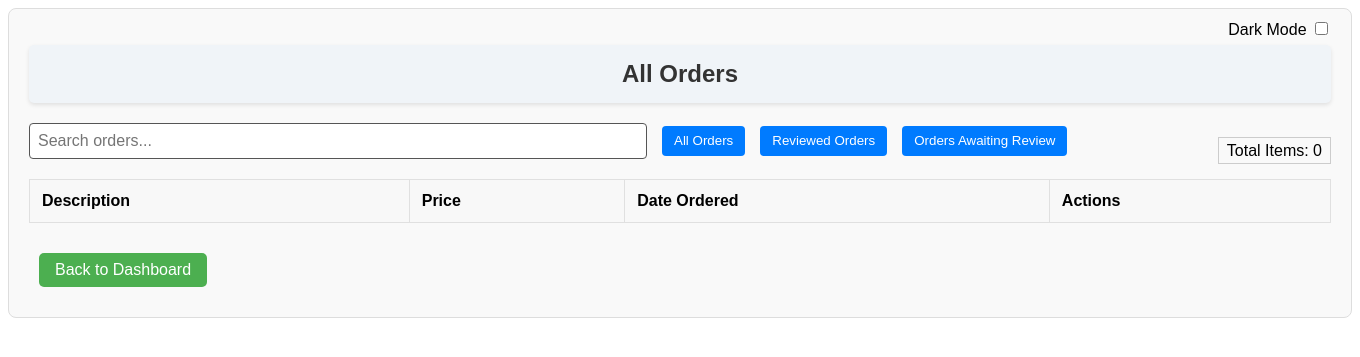
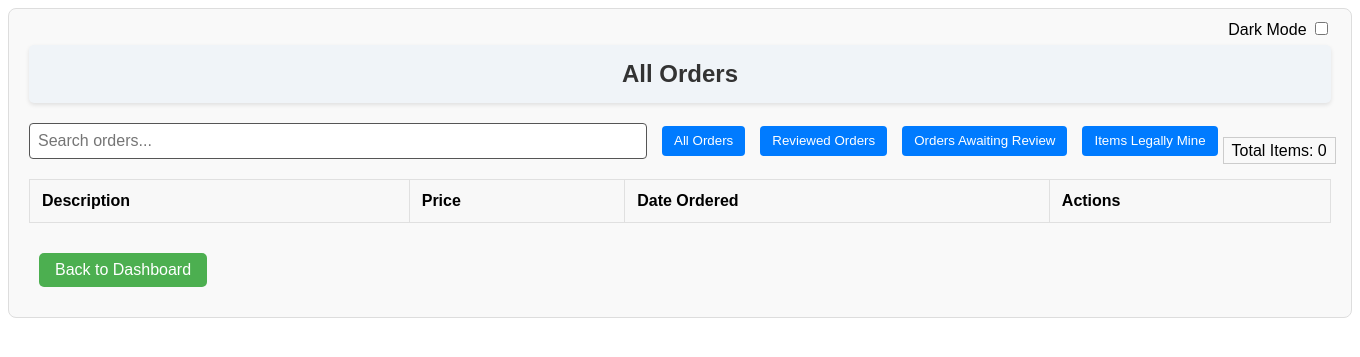
Before and after one commit to infidelus/vine-orders-app, a Flask app: page /orders in a window 1360 px wide. Shown: the top 357 px of the page. Run offline with Flask 2, Linux system fonts and the light colour scheme; data that the repository does not hold is empty.

Commit message:
Legally Mine Additions
Added functionality to show items that were reviewed over 6 months ago

```diff
--- a/templates/orders.html
+++ b/templates/orders.html
@@ -26,6 +26,7 @@
                 <button class="btn-filter" onclick="window.location.href='{{ url_for('orders', filter='all') }}'">All Orders</button>
                 <button class="btn-filter" onclick="window.location.href='{{ url_for('orders', filter='reviewed') }}'">Reviewed Orders</button>
                 <button class="btn-filter" onclick="window.location.href='{{ url_for('orders', filter='awaiting') }}'">Orders Awaiting Review</button>
+                <button class="btn-filter" onclick="window.location.href='{{ url_for('orders', filter='legally_mine') }}'">Items Legally Mine</button>
             </div>
             <div class="filters-right">
                 <span id="item-count" class="item-count">Total Items: {{ total_items }}</span>
@@ -64,7 +65,7 @@
             </thead>
             <tbody>
                 {% for order in orders %}
-                <tr>
+                    <tr class="{% if order['review_date'] and order['review_date'] <= six_months_ago %}legally-mine{% endif %}">
                         <td>{{ order['description'] }}</td>
                         <td class="price-column">{{ order['price'] }}</td>
                         <td>{{ order['date_ordered'] }}</td>
```
Lines whose indentation alone changed are shown as unchanged.
